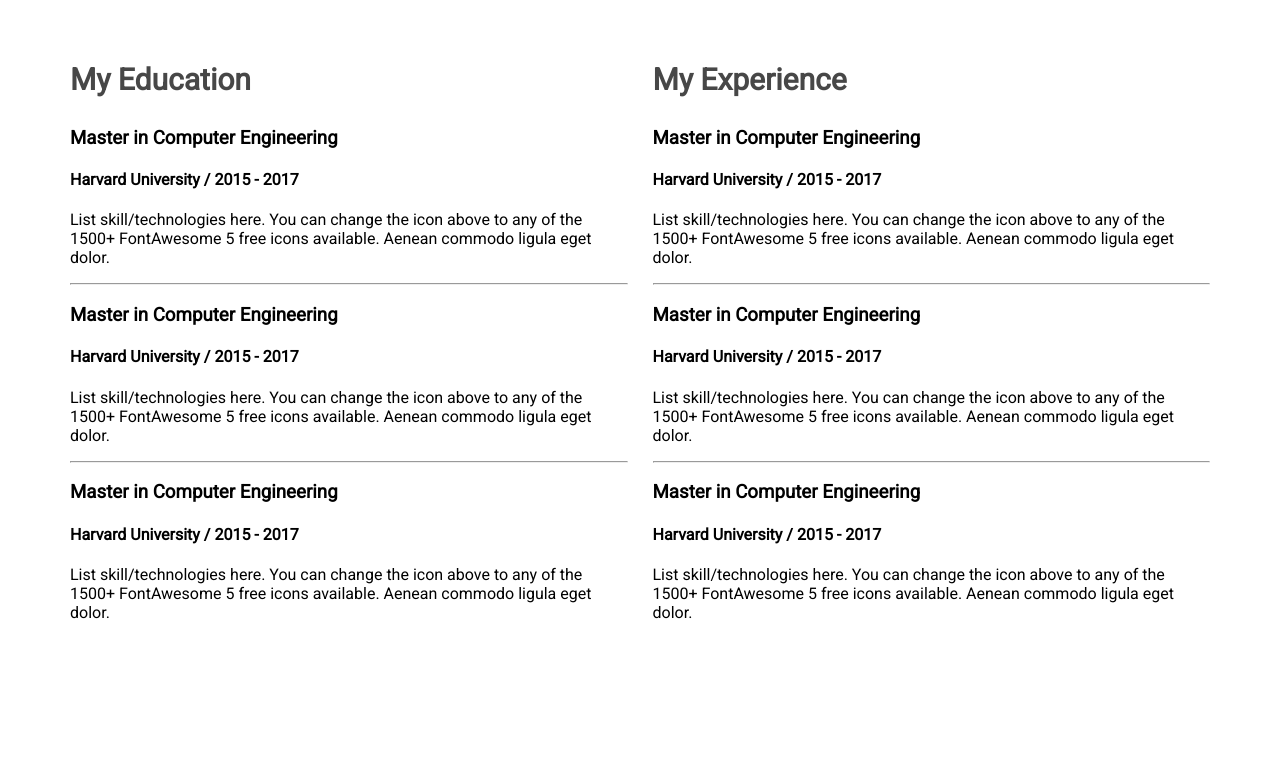
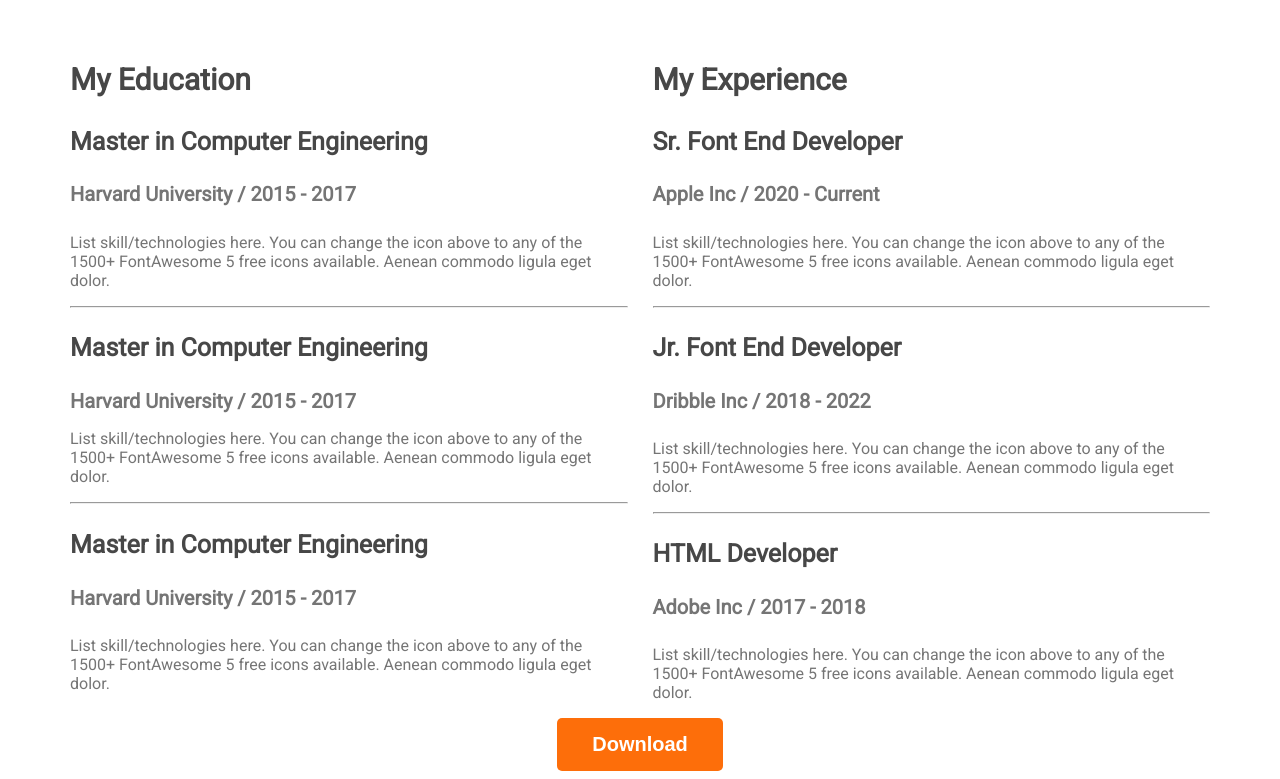
Before and after one commit to SintoDas/web-developer-portfolio, a plain HTML site: page index.html in a window 1280 px wide. Shown: the part 2190-2969 px from the top of the page. Before the commit the page ends 2836 px from the top, so only its background shows below. Drawn offline with Linux system fonts and the light colour scheme.

Commit message:
resume done

```diff
--- a/index.html
+++ b/index.html
@@ -130,25 +130,24 @@
                 any of the 1500+ FontAwesome 5 free icons available. Aenean
                 commodo ligula eget dolor.
               </p>
-              <hr />
+              <hr class ="resume-container"/>
             </div>
             <div class="resume-item">
               <h3 class="resume-item-title">Master in Computer Engineering</h3>
               <h4 class="resume-institution">
                 Harvard University / 2015 - 2017
-              </h4>
               <p class="resume-description">
                 List skill/technologies here. You can change the icon above to
                 any of the 1500+ FontAwesome 5 free icons available. Aenean
                 commodo ligula eget dolor.
               </p>
-              <hr />
+              <hr class ="resume-container"/>
             </div>
             <div class="resume-item">
               <h3 class="resume-item-title">Master in Computer Engineering</h3>
               <h4 class="resume-institution">
                 Harvard University / 2015 - 2017
-              </h4>
+              </h4 class ="resume-container">
               <p class="resume-description">
                 List skill/technologies here. You can change the icon above to
                 any of the 1500+ FontAwesome 5 free icons available. Aenean
@@ -160,33 +159,33 @@
             <div class="resume-column2">
               <h3 class="resume-title">My Experience</h3>
               <div class="resume-item">
-                <h3 class="resume-item-title">Master in Computer Engineering</h3>
+                <h3 class="resume-item-title">Sr. Font End Developer</h3>
                 <h4 class="resume-institution">
-                  Harvard University / 2015 - 2017
+                  Apple Inc / 2020 - Current
                 </h4>
                 <p class="resume-description">
                   List skill/technologies here. You can change the icon above to
                   any of the 1500+ FontAwesome 5 free icons available. Aenean
                   commodo ligula eget dolor.
                 </p>
-                <hr />
+                <hr class ="resume-container"/>
               </div>
               <div class="resume-item">
-                <h3 class="resume-item-title">Master in Computer Engineering</h3>
+                <h3 class="resume-item-title">Jr. Font End Developer</h3>
                 <h4 class="resume-institution">
-                  Harvard University / 2015 - 2017
+                  Dribble Inc / 2018 - 2022
                 </h4>
                 <p class="resume-description">
                   List skill/technologies here. You can change the icon above to
                   any of the 1500+ FontAwesome 5 free icons available. Aenean
                   commodo ligula eget dolor.
                 </p>
-                <hr />
+                <hr/>
               </div>
               <div class="resume-item">
-                <h3 class="resume-item-title">Master in Computer Engineering</h3>
+                <h3 class="resume-item-title">HTML Developer</h3>
                 <h4 class="resume-institution">
-                  Harvard University / 2015 - 2017
+                  Adobe Inc / 2017 - 2018
                 </h4>
                 <p class="resume-description">
                   List skill/technologies here. You can change the icon above to
@@ -196,6 +195,10 @@
               </div>
             </div>
         </div>
+        </div>
+        <div class="download-cv">
+          <button class ="btn-primary download-cv">Download</button>
+        </div>
       </section>
     </main>
     <footer></footer>
--- a/styles/style.css
+++ b/styles/style.css
@@ -156,3 +156,22 @@
   display: flex;
   gap: 25px;
 }
+.resume-description {
+  color: #757575;
+  font-size: 16px;
+  font-weight: 400;
+}
+.resume-item-title {
+  color: #474747;
+  font-size: 25px;
+  font-weight: 700;
+  margin-bottom: 10px;
+}
+.resume-institution {
+  color: #757575;
+  font-size: 20px;
+}
+.download-cv {
+  text-align: center;
+  margin: 0 auto;
+}
```
